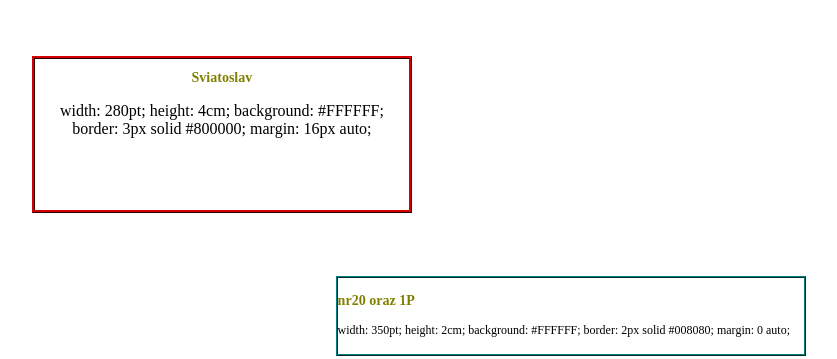
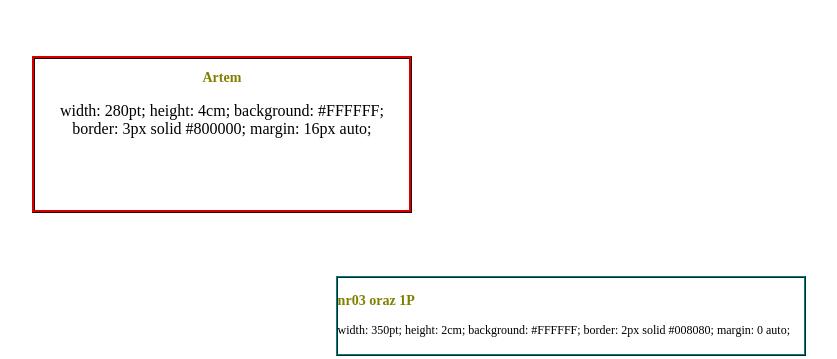
Before and after one commit to wraitherr/zadaniacss, a plain HTML site: page zadanie34_boch.html in a window 1280 px wide. Shown: the part 133-492 px from the top of the page, 178-1015 px from the left. Drawn offline with Linux system fonts and the light colour scheme.

Commit message:
Update zadanie34_boch.html

```diff
--- a/zadanie34_boch.html
+++ b/zadanie34_boch.html
@@ -33,7 +33,7 @@
             </p>
          </div>
          <div id="blok-srodkowy">
-            <h2>Sviatoslav</h2>
+            <h2>Artem</h2>
             <p>width: 280pt;
                height: 4cm;
                background: #FFFFFF;
@@ -42,7 +42,7 @@
             </p>
          </div>
          <div id="blok-dolny">
-            <h3>nr20 oraz 1P </h3>
+            <h3>nr03 oraz 1P </h3>
             <p>width: 350pt;
                height: 2cm;
                background: #FFFFFF;
```
